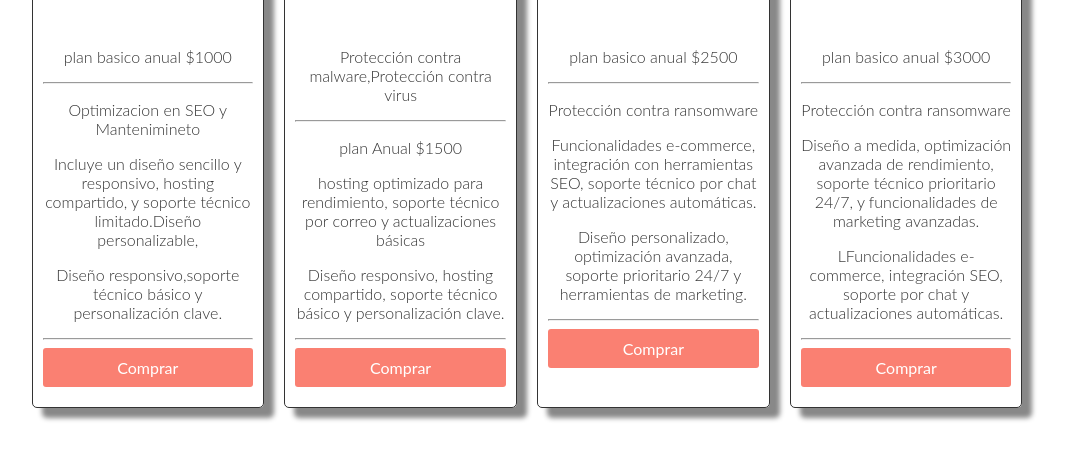
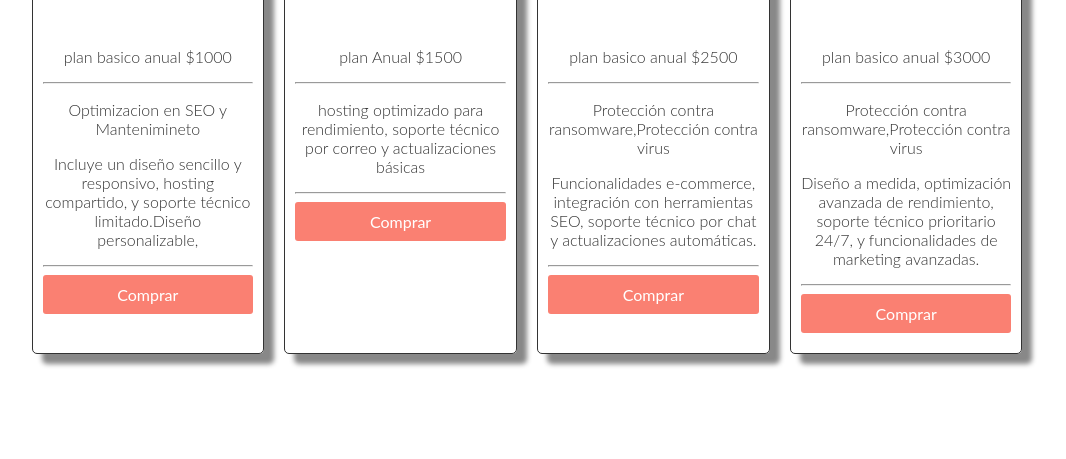
Before and after one commit to ryusakinol/tabla-precio, a plain HTML site: page index.html in a window 1280 px wide. Shown: the part 181-640 px from the top of the page, without its empty margins (113-1179 px from the left). Drawn offline with Linux system fonts and the light colour scheme.

Commit message:
Update index.html
actualizacion de la decripcion de los planes

```diff
--- a/index.html
+++ b/index.html
@@ -16,18 +16,16 @@
             <hr>
             <p>Optimizacion en SEO y Mantenimineto</p>
             <p>Incluye un diseño sencillo y responsivo, hosting compartido, y soporte técnico limitado.Diseño personalizable,</p>
-            <p>Diseño responsivo,soporte técnico básico y personalización clave.</p>
+
             <hr>
             <a href="#" class="btn-precio">Comprar</a>
         </div>
         <div class="columna">
             <h2>Plan estándar</h2>
             <p class="precio">$500</p>
-            <p>Protección contra malware,Protección contra virus</p>
+            <p>plan Anual $1500</p>
             <hr>
-            <p>plan Anual $1500</p>
             <p> hosting optimizado para rendimiento, soporte técnico por correo y actualizaciones básicas</p>
-            <p>Diseño responsivo, hosting compartido, soporte técnico básico y personalización clave.</p>
             <hr>
             <a href="#" class="btn-precio">Comprar</a>
         </div>
@@ -36,10 +34,9 @@
             <p class="precio">$600</p>
             <p>plan basico anual $2500</p>
             <hr>
-            <p>Protección contra ransomware</p>
+            <p>Protección contra ransomware,Protección contra virus</p>
             <p>
             Funcionalidades e-commerce, integración con herramientas SEO, soporte técnico por chat y actualizaciones automáticas.</p>
-            <p>Diseño personalizado, optimización avanzada, soporte prioritario 24/7 y herramientas de marketing.</p>
             <hr>
             <a href="#" class="btn-precio">Comprar</a>
         </div>
@@ -48,9 +45,8 @@
             <p class="precio">$800</p>
             <p>plan basico anual $3000</p>
             <hr>
-            <p>Protección contra ransomware</p>
+            <p>Protección contra ransomware,Protección contra virus</p>
             <p> Diseño a medida, optimización avanzada de rendimiento, soporte técnico prioritario 24/7, y funcionalidades de marketing avanzadas.</p>
-            <p>LFuncionalidades e-commerce, integración SEO, soporte por chat y actualizaciones automáticas.</p>
             <hr>
             <a href="#" class="btn-precio">Comprar</a>
         </div>
```
